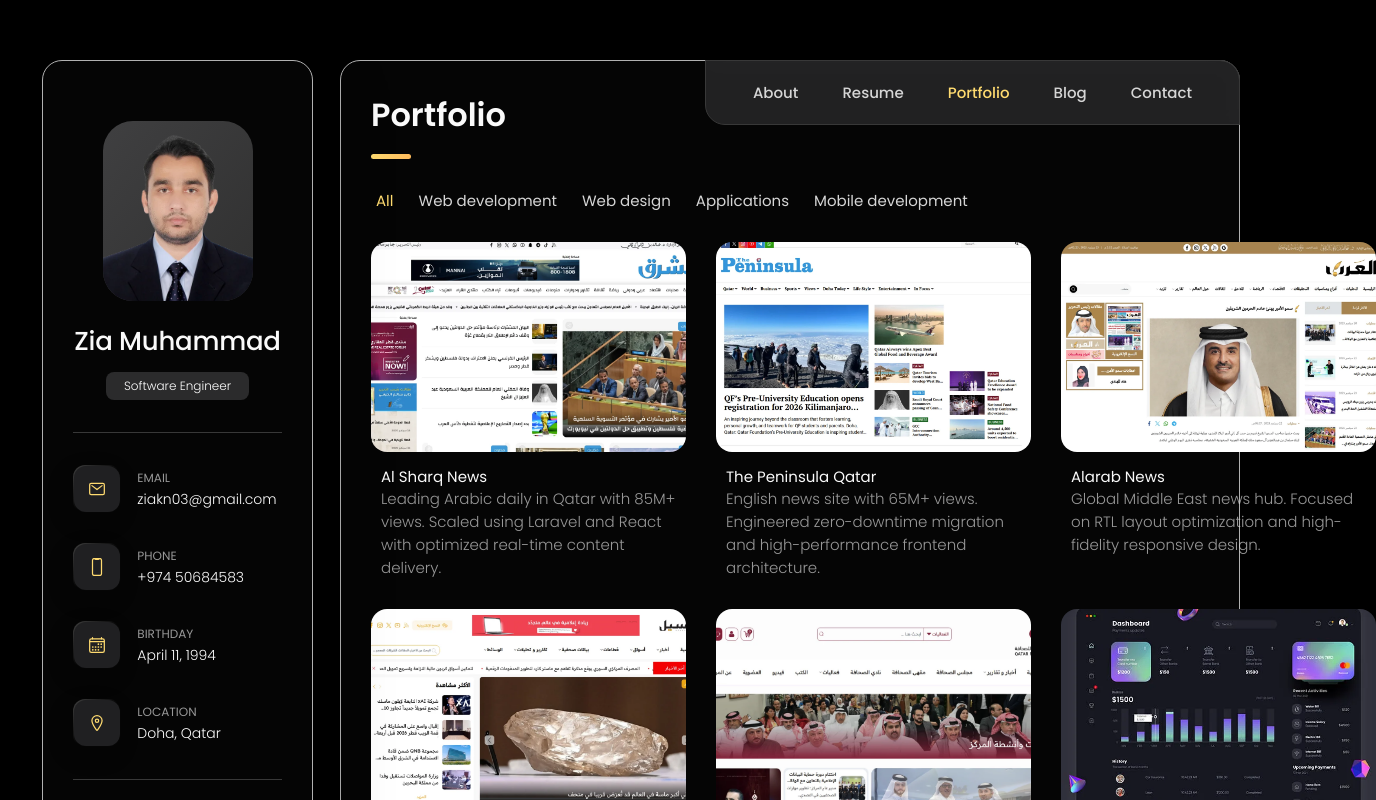
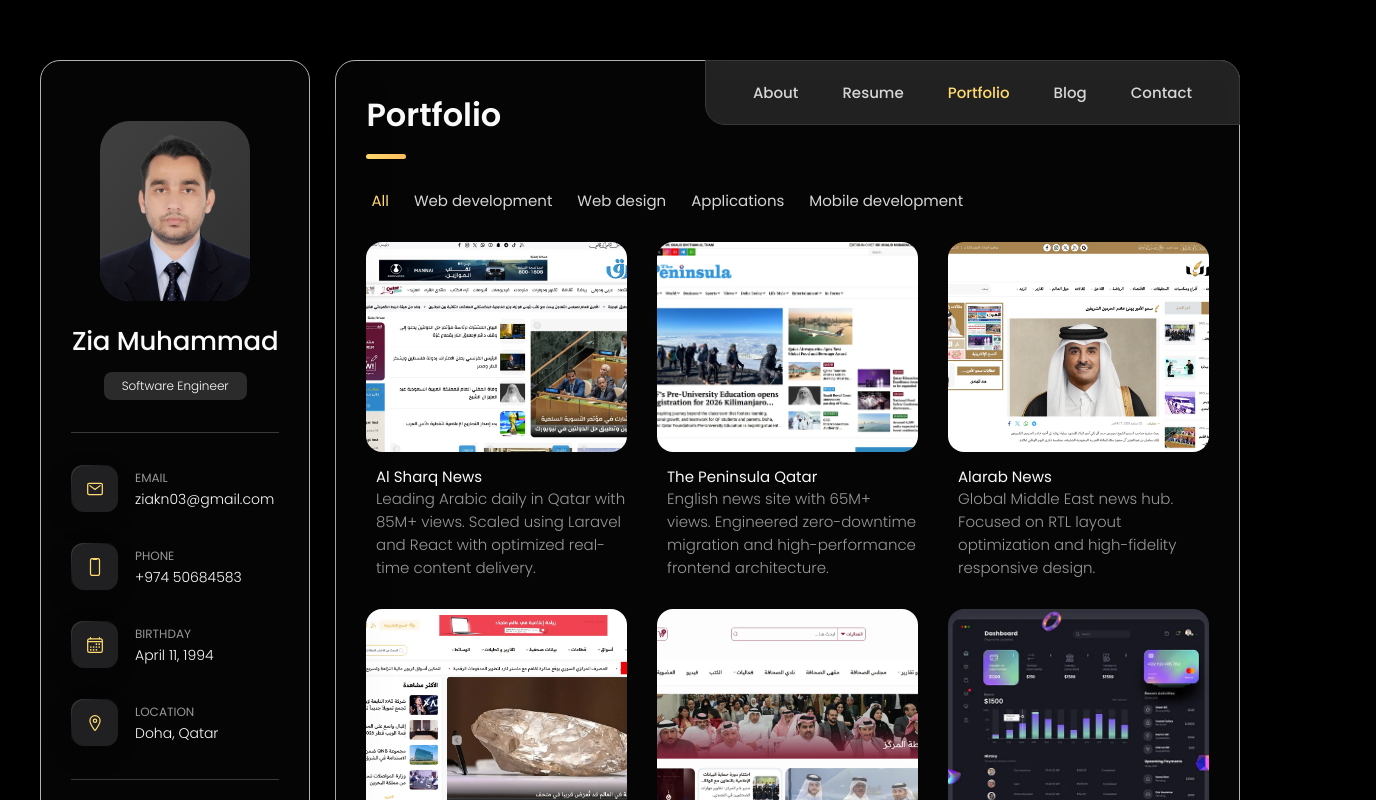
Before and after one commit to ziakn/portfolio-new, a Next.js app: page /portfolio in a window 1280 px wide. Shown: the top 800 px of the page, 1376 px wide, since content can reach past the window. Built offline with nearby package versions, Linux system fonts and the light colour scheme.

Commit message:
n-changes

```diff
--- a/src/app/globals.css
+++ b/src/app/globals.css
@@ -1043,7 +1043,7 @@
 
 .project-list {
   display: grid;
-  grid-template-columns: 1fr;
+  grid-template-columns: minmax(0, 1fr);
   gap: 30px;
   margin-bottom: 10px;
 }
@@ -1069,6 +1069,7 @@
 
 .project-item>a {
   width: 100%;
+  min-width: 0;
 }
 
 .project-img {
@@ -1961,7 +1962,7 @@
 
   .project-list,
   .blog-posts-list {
-    grid-template-columns: 1fr 1fr;
+    grid-template-columns: repeat(2, minmax(0, 1fr));
   }
 
   /**
@@ -2017,7 +2018,7 @@
 
   .main-content {
     position: relative;
-    width: max-content;
+    width: min(100%, 950px);
     margin: auto;
   }
 
@@ -2078,7 +2079,7 @@
    */
 
   .project-list {
-    grid-template-columns: repeat(3, 1fr);
+    grid-template-columns: repeat(3, minmax(0, 1fr));
   }
 
   /**
@@ -2150,8 +2151,9 @@
   }
 
   .main-content {
-    min-width: 75%;
-    width: 75%;
+    flex: 1 1 0;
+    min-width: 0;
+    width: auto;
     margin: 0;
   }
 
```
